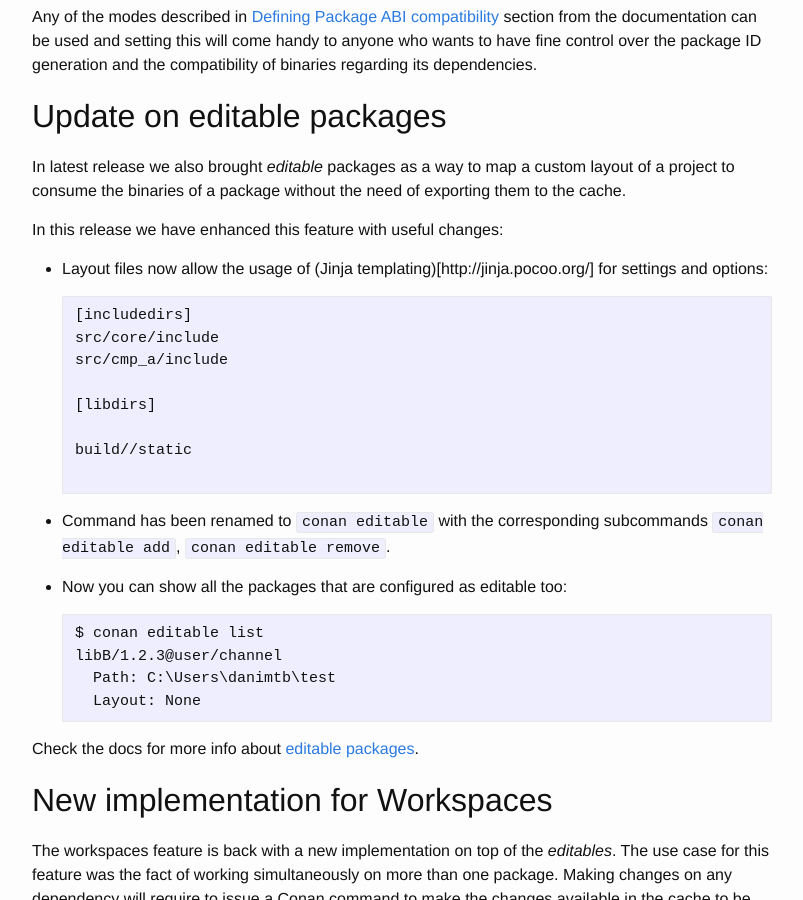
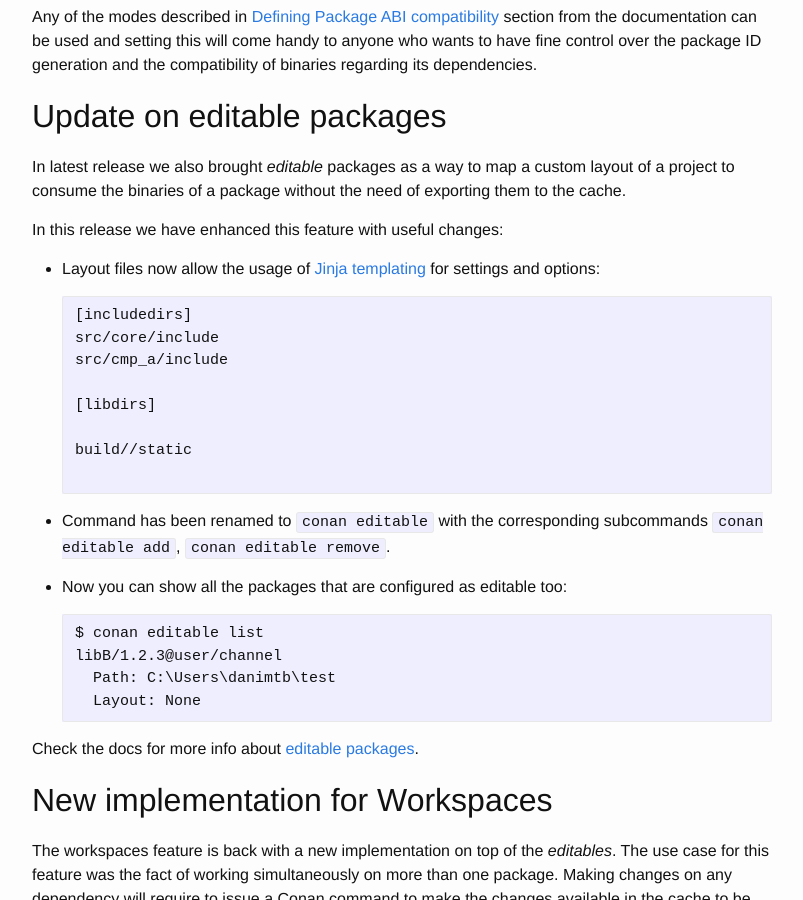
Before and after one commit to conan-io/conan-io.github.io, a Jekyll site: the page built from _posts/2019-03-11-New-conan-release-1-13.markdown, in a window 1280 px wide and 900 px high, scrolled down 4889 px. Shown: the whole window, without its empty margins (238-1041 px from the left). Built offline with Jekyll 4.4.1, drawn with Linux system fonts in a browser that asks for light colours; comment, search, counter and statistics services are not loaded.

Commit message:
jinja link
Co-Authored-By: danimtb <danimanzaneque@gmail.com>

````diff
--- a/_posts/2019-03-11-New-conan-release-1-13.markdown
+++ b/_posts/2019-03-11-New-conan-release-1-13.markdown
@@ -225,7 +225,7 @@ without the need of exporting them to the cache.
 
 In this release we have enhanced this feature with useful changes:
 
-- Layout files now allow the usage of (Jinja templating)[http://jinja.pocoo.org/] for settings and options:
+- Layout files now allow the usage of [Jinja templating](http://jinja.pocoo.org/) for settings and options:
 
   ```
   [includedirs]
````
